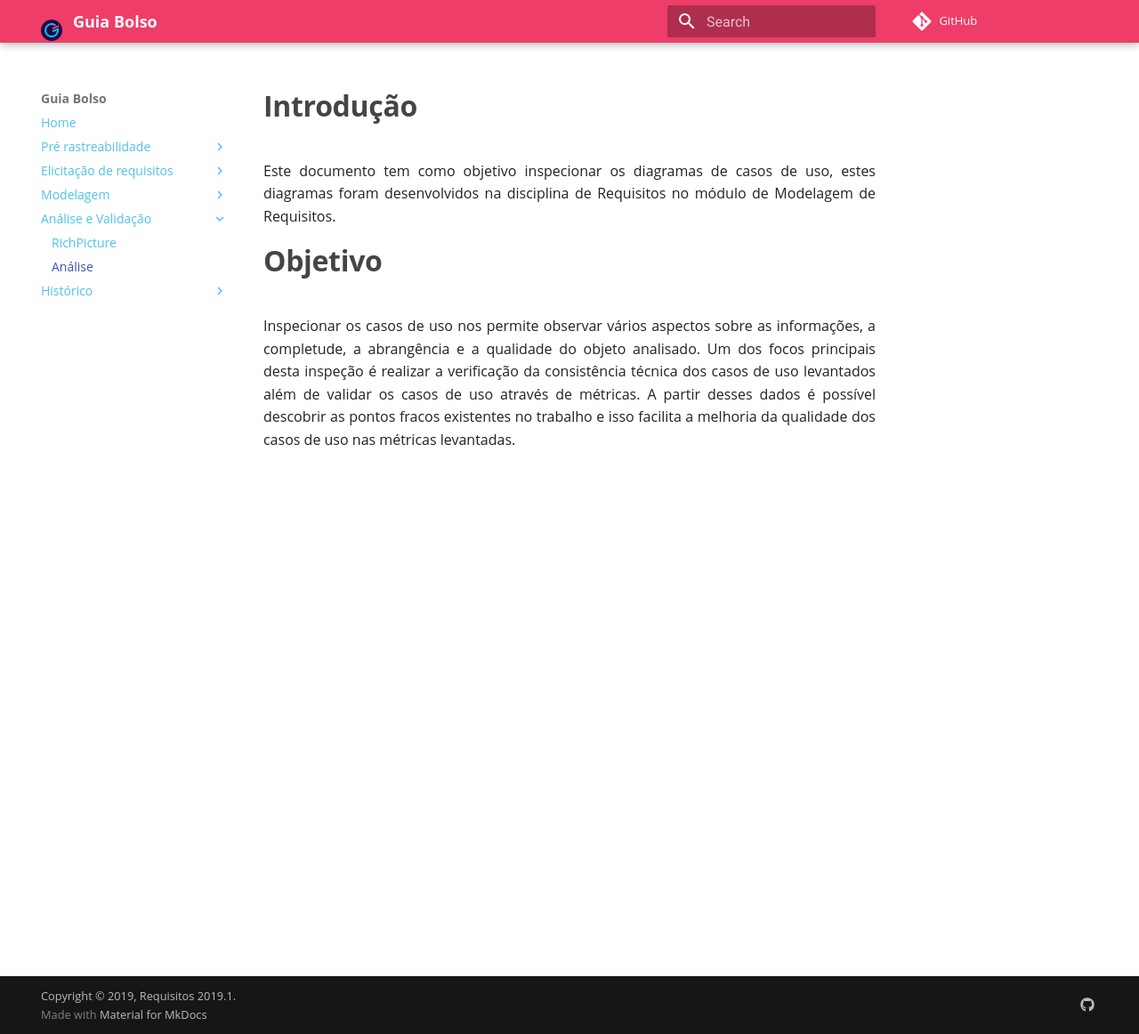
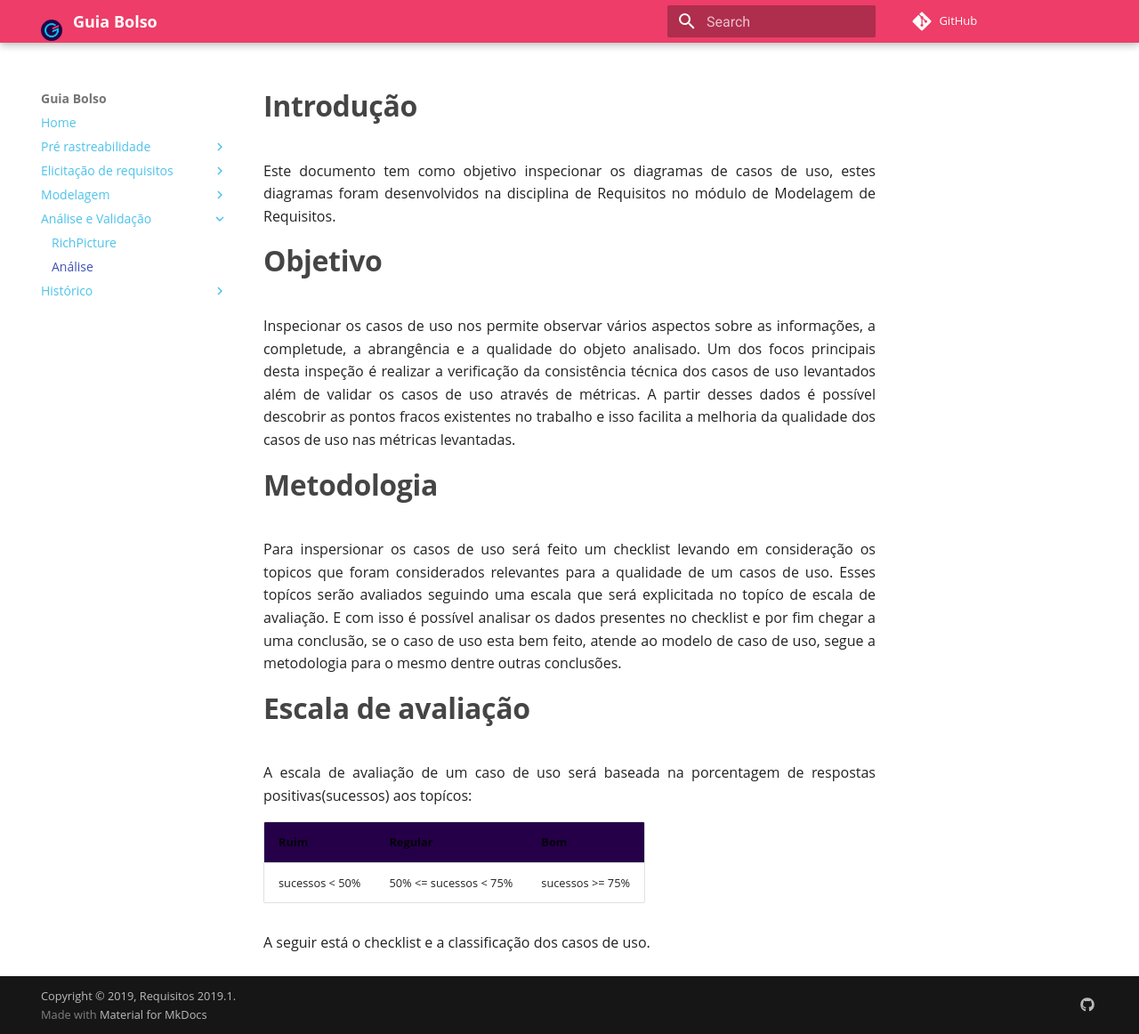
Before and after one commit to fga-disciplinas/2019.1-Guia-Bolso, an MkDocs documentation site: the page built from docs/analise/analise_casos_de_uso.md, in a window 1280 px wide and 1162 px high. Shown: the whole window at 89% size. Built offline with MkDocs 1.6.1 and Material for MkDocs 9.7.7, drawn with Linux system fonts in a browser that asks for light colours; comment, search, counter and statistics services are not loaded; old or Windows-style settings are respelled for this version of MkDocs.

Commit message:
adicionando metodologia e escala de avaliação para analise dos casos de uso

```diff
--- a/docs/analise/analise_casos_de_uso.md
+++ b/docs/analise/analise_casos_de_uso.md
@@ -5,3 +5,17 @@ Este documento tem como objetivo inspecionar os diagramas de casos de uso, estes
 # Objetivo
 
 Inspecionar os casos de uso nos permite observar vários aspectos sobre as informações, a completude, a abrangência e a qualidade do objeto analisado. Um dos focos principais desta inspeção é realizar a verificação da consistência técnica dos casos de uso levantados além de validar os casos de uso através de métricas. A partir desses dados é possível descobrir as pontos fracos existentes no trabalho e isso facilita a melhoria da qualidade dos casos de uso nas métricas levantadas.
+
+# Metodologia
+
+Para inspersionar os casos de uso será feito um checklist levando em consideração os topicos que foram considerados relevantes para a qualidade de um casos de uso. Esses topícos serão avaliados seguindo uma escala que será explicitada no topíco de escala de avaliação. E com isso é possível analisar os dados presentes no checklist e por fim chegar a uma conclusão, se o caso de uso esta bem feito, atende ao modelo de caso de uso, segue a metodologia para o mesmo dentre outras conclusões.
+
+# Escala de avaliação
+
+A escala de avaliação de um caso de uso será baseada na porcentagem de respostas positivas(sucessos) aos topícos:
+
+|Ruim|Regular|Bom|
+|--|--|--|
+|sucessos < 50%| 50% <= sucessos < 75%| sucessos >= 75%|
+
+A seguir está o checklist e a classificação dos casos de uso.
```
